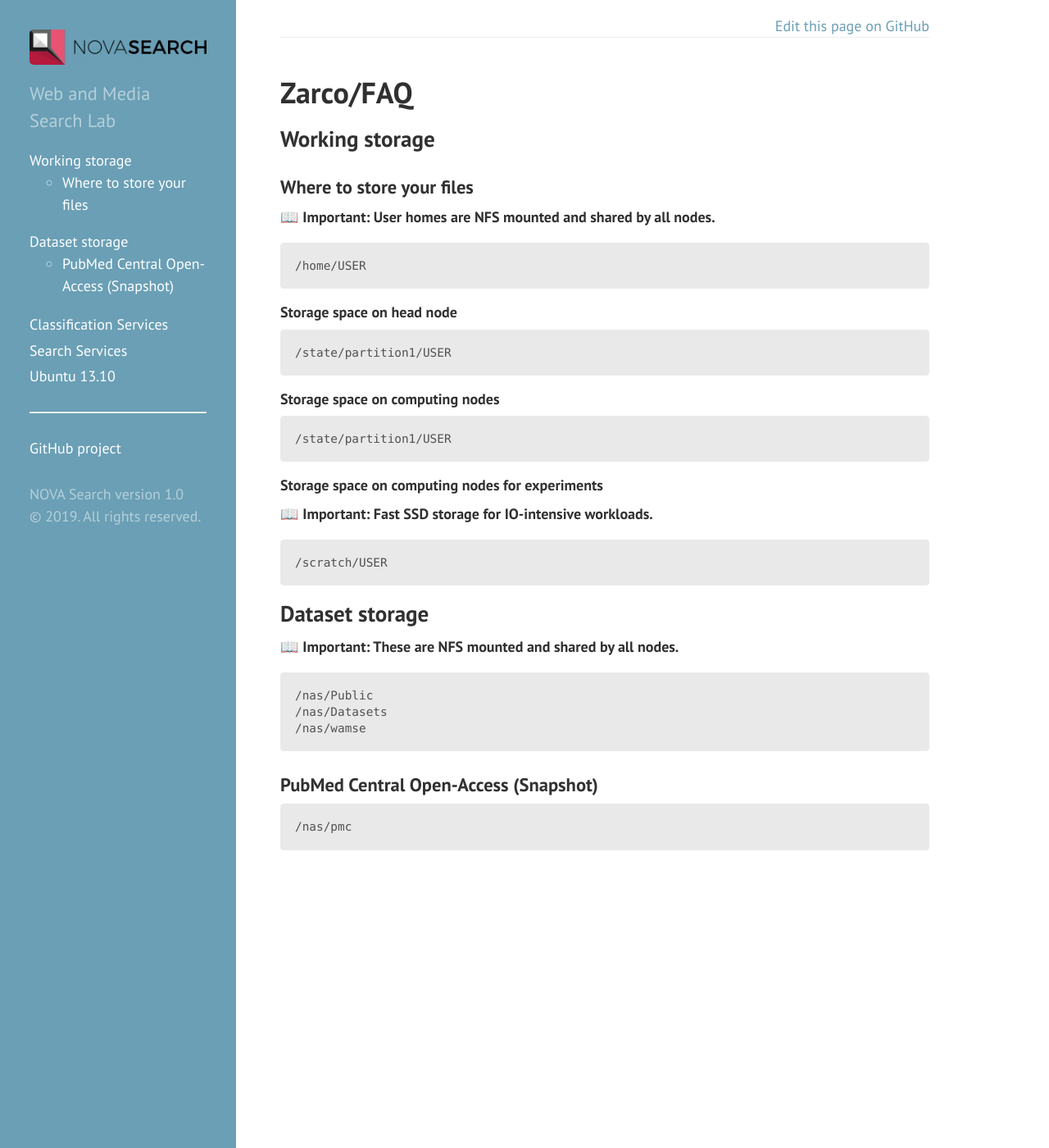
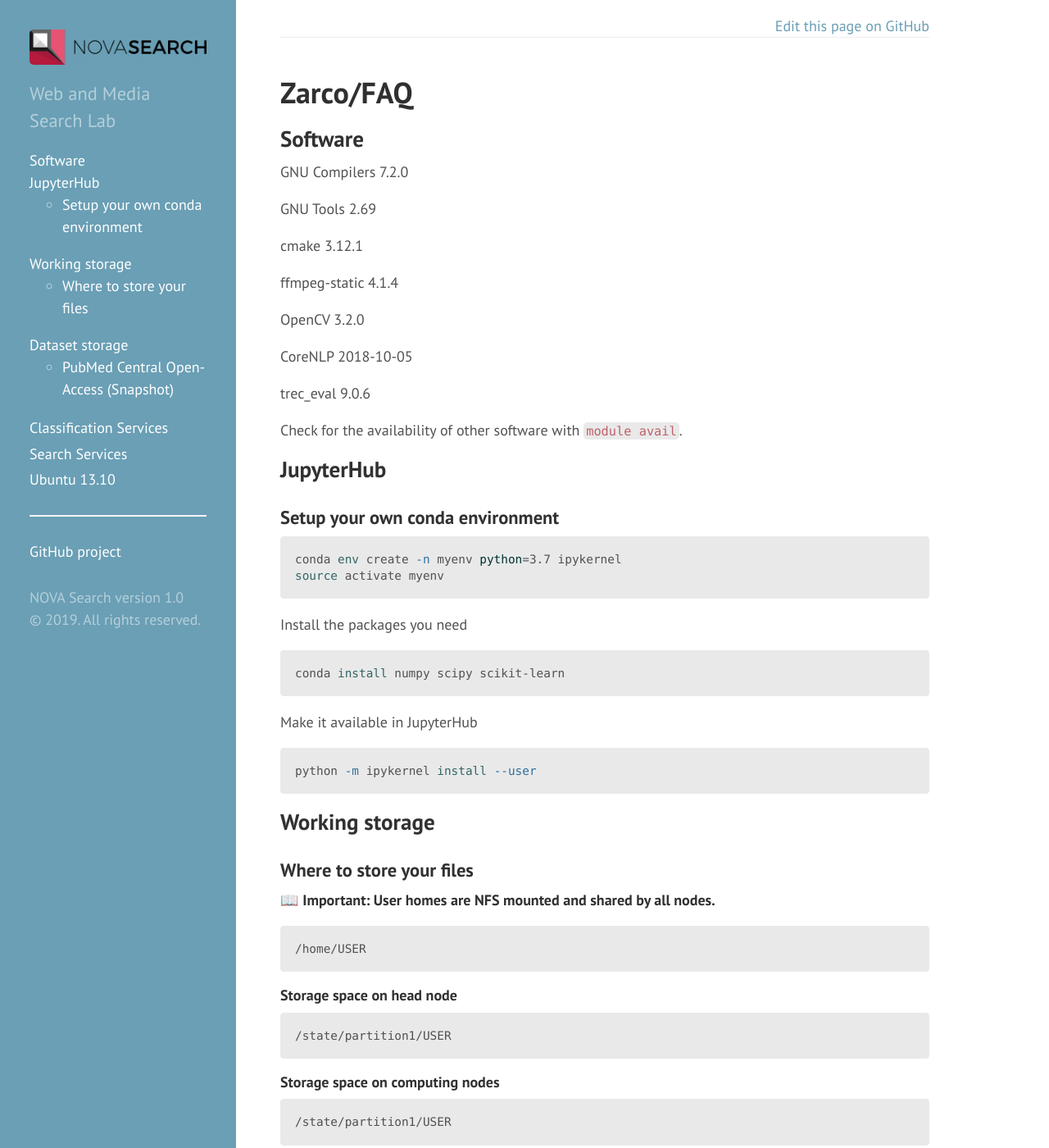
Before and after one commit to novasearch/wiki.novasearch.org, a Jekyll site: the page built from wiki/Zarco_FAQ.md, in a window 1280 px wide and 1400 px high. Shown: the whole window at 82% size. Built offline with Jekyll 4.4.1, drawn with Linux system fonts in a browser that asks for light colours.

Commit message:
add conda env setup instructions

````diff
--- a/wiki/Zarco_FAQ.md
+++ b/wiki/Zarco_FAQ.md
@@ -5,6 +5,47 @@ layout: wiki
 redirect_from:
  - wiki/Cluster/FAQ
 ---
+
+Software
+--------
+
+GNU Compilers 7.2.0
+
+GNU Tools 2.69
+
+cmake 3.12.1
+
+ffmpeg-static 4.1.4
+
+OpenCV 3.2.0
+
+CoreNLP 2018-10-05
+
+trec_eval 9.0.6
+
+Check for the availability of other software with `module avail`.
+
+JupyterHub
+----------
+
+### Setup your own conda environment
+
+```bash
+conda env create -n myenv python=3.7 ipykernel
+source activate myenv
+```
+
+Install the packages you need
+
+```bash
+conda install numpy scipy scikit-learn
+```
+
+Make it available in JupyterHub
+
+```bash
+python -m ipykernel install --user
+```
 
 Working storage
 ---------------
````
